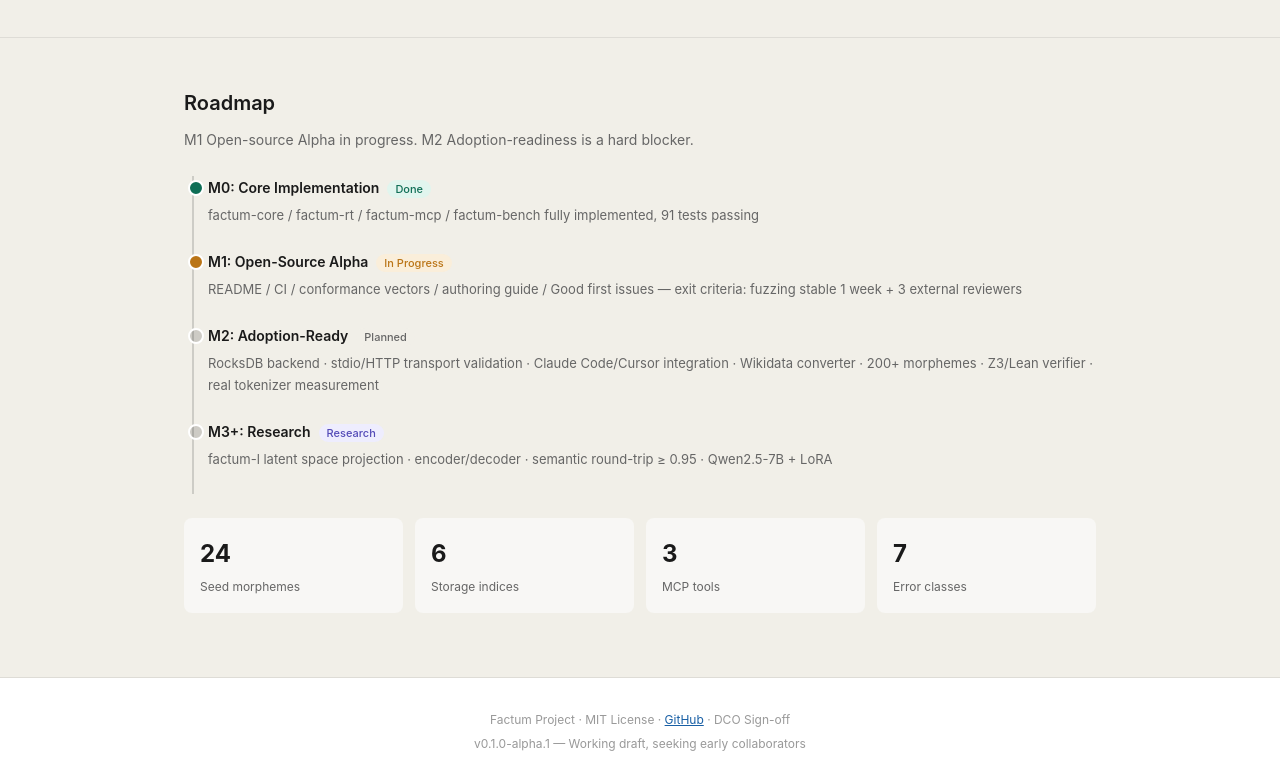
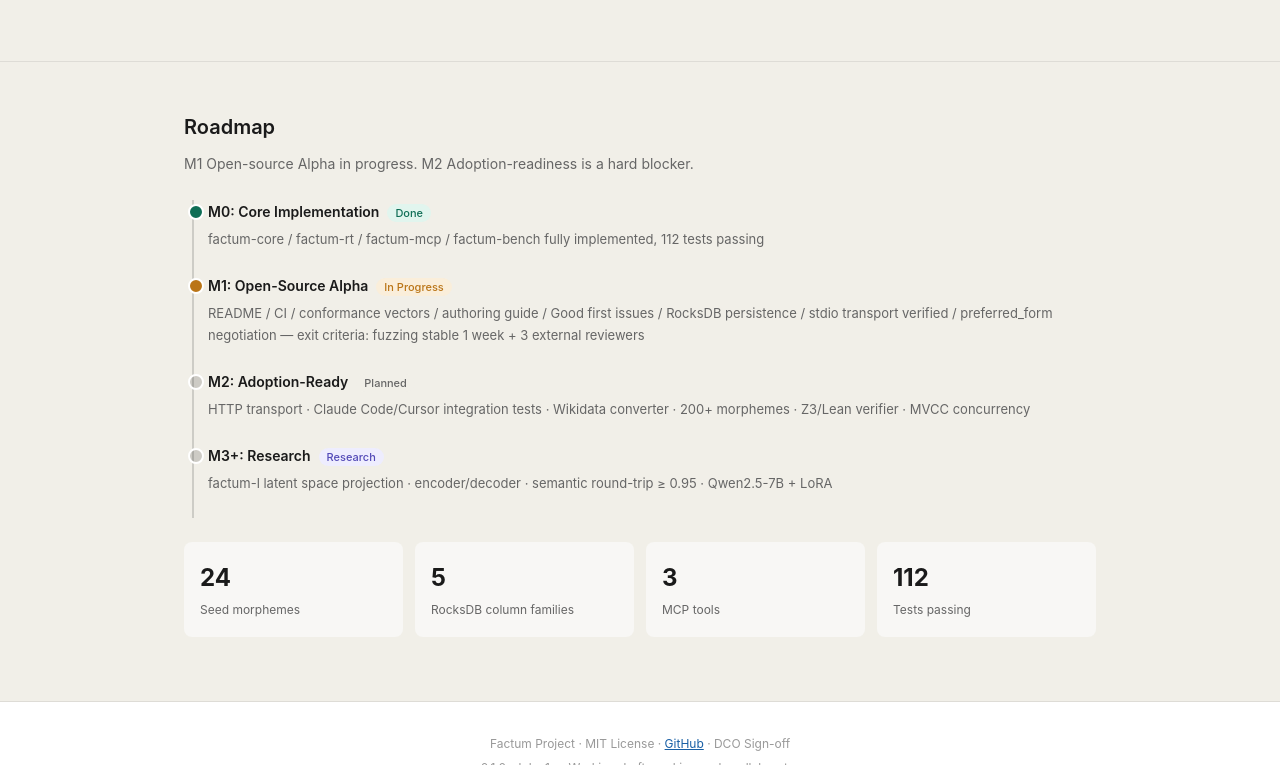
Before and after one commit to factum-project/factum, a plain HTML site: page docs/site/index.html in a window 1280 px wide. Shown: the part 7832-8597 px from the top of the page. Drawn offline with nearby package versions, Linux system fonts and the light colour scheme.

Commit message:
docs: sync README and website with actual project state
Fix 15 discrepancies between README, website, and real implementation:

README fixes:
- MCP status: 'stdio transport unverified' -> 'stdio transport verified'
  (real stdin/stdout, MCP notification handling, resource discovery)
- MCP: 'not yet tested with real MCP hosts' -> link to Getting Started guide
- factum-rt: 'RocksDB backend is a roadmap item' -> 'RocksDB persistence
  backend (--features rocksdb, feature-gated)'
- Index-level permissions: remove outdated 'RocksDB bitmap intersection
  is roadmap' caveat
- MCP bridge: add 'stdio transport verified with Claude Code, Cursor'
- Form-positioning: 'proposed' -> 'implemented' (preferred_form negotiation)
- Add interactive docs link at top (factum-project.github.io/factum)
- Add RocksDB build instructions to Quick Start
- Update project structure tree (docs/site/, getting-started-mcp.md)

Website fixes:
- Test count: 91 -> 112 (12 new RocksDB tests added)
- M2 items: remove 'RocksDB backend' and 'real tokenizer measurement'
  (both completed), remove 'stdio' from 'stdio/HTTP transport validation'
  (stdio verified)
- M1 items: add RocksDB persistence, stdio verified, preferred_form
- MCP section: add 'stdio transport verified' + Getting Started link
- Runtime layer: add '(InMemory + RocksDB)' to storage description
- Stats: replace 'Storage indices: 6' with 'RocksDB column families: 5',
  replace 'Error classes: 7' with 'Tests passing: 112'

All numbers now match across README, website, ROADMAP, and CHANGELOG.

Signed-off-by: Factum Project <noreply@factum.dev>

```diff
--- a/docs/site/index.html
+++ b/docs/site/index.html
@@ -576,7 +576,7 @@ footer { background: var(--bg); padding: 32px 0; text-align: center; font-size:
 <section id="mcp">
 <div class="container">
 <h2>MCP Integration</h2>
-<div class="lead">Communicates with LLM clients via Model Context Protocol, JSON-RPC 2.0, compatible with MCP 2025-06-18.</div>
+<div class="lead">Communicates with LLM clients via Model Context Protocol, JSON-RPC 2.0, compatible with MCP 2025-06-18. <strong>stdio transport verified</strong> with Claude Code and Cursor — see <a href="https://github.com/factum-project/factum/blob/main/docs/getting-started-mcp.md" style="color: var(--blue);">Getting Started guide</a>.</div>
 <div class="mcp-flow">
 <div class="mcp-layer">
 <div class="layer-icon" style="background: var(--purple-light); color: var(--purple);">LLM</div>
@@ -598,7 +598,7 @@ footer { background: var(--bg); padding: 32px 0; text-align: center; font-size:
 <div class="layer-icon" style="background: var(--teal-light); color: var(--teal);">RT</div>
 <div class="layer-content">
 <div class="layer-name">factum-rt (Runtime)</div>
-<div class="layer-desc">Storage &#183; 6 indices &#183; query engine &#183; arbitration &#183; permissions &#183; cascade retraction &#183; verifier</div>
+<div class="layer-desc">Storage (InMemory + RocksDB) &#183; 6 indices &#183; query engine &#183; arbitration &#183; permissions &#183; cascade retraction &#183; verifier</div>
 </div>
 </div>
 <div class="mcp-arrow">&#8597;</div>
@@ -667,15 +667,15 @@ footer { background: var(--bg); padding: 32px 0; text-align: center; font-size:
 <div class="roadmap-timeline">
 <div class="milestone done">
 <span class="ms-title">M0: Core Implementation</span><span class="ms-status" style="background: var(--teal-light); color: var(--teal);">Done</span>
-<div class="ms-items">factum-core / factum-rt / factum-mcp / factum-bench fully implemented, 91 tests passing</div>
+<div class="ms-items">factum-core / factum-rt / factum-mcp / factum-bench fully implemented, 112 tests passing</div>
 </div>
 <div class="milestone progress">
 <span class="ms-title">M1: Open-Source Alpha</span><span class="ms-status" style="background: var(--amber-light); color: var(--amber);">In Progress</span>
-<div class="ms-items">README / CI / conformance vectors / authoring guide / Good first issues — exit criteria: fuzzing stable 1 week + 3 external reviewers</div>
+<div class="ms-items">README / CI / conformance vectors / authoring guide / Good first issues / RocksDB persistence / stdio transport verified / preferred_form negotiation — exit criteria: fuzzing stable 1 week + 3 external reviewers</div>
 </div>
 <div class="milestone planned">
 <span class="ms-title">M2: Adoption-Ready</span><span class="ms-status" style="background: var(--bg-ter); color: var(--text-sec);">Planned</span>
-<div class="ms-items">RocksDB backend &#183; stdio/HTTP transport validation &#183; Claude Code/Cursor integration &#183; Wikidata converter &#183; 200+ morphemes &#183; Z3/Lean verifier &#183; real tokenizer measurement</div>
+<div class="ms-items">HTTP transport &#183; Claude Code/Cursor integration tests &#183; Wikidata converter &#183; 200+ morphemes &#183; Z3/Lean verifier &#183; MVCC concurrency</div>
 </div>
 <div class="milestone planned">
 <span class="ms-title">M3+: Research</span><span class="ms-status" style="background: var(--purple-light); color: var(--purple);">Research</span>
@@ -684,9 +684,9 @@ footer { background: var(--bg); padding: 32px 0; text-align: center; font-size:
 </div>
 <div class="stats mt-24">
 <div class="stat"><div class="stat-num">24</div><div class="stat-label">Seed morphemes</div></div>
-<div class="stat"><div class="stat-num">6</div><div class="stat-label">Storage indices</div></div>
+<div class="stat"><div class="stat-num">5</div><div class="stat-label">RocksDB column families</div></div>
 <div class="stat"><div class="stat-num">3</div><div class="stat-label">MCP tools</div></div>
-<div class="stat"><div class="stat-num">7</div><div class="stat-label">Error classes</div></div>
+<div class="stat"><div class="stat-num">112</div><div class="stat-label">Tests passing</div></div>
 </div>
 </div>
 </section>
```
Also changed, not shown: 1 other file.
